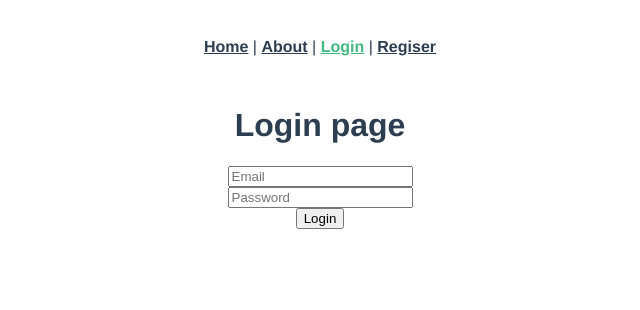
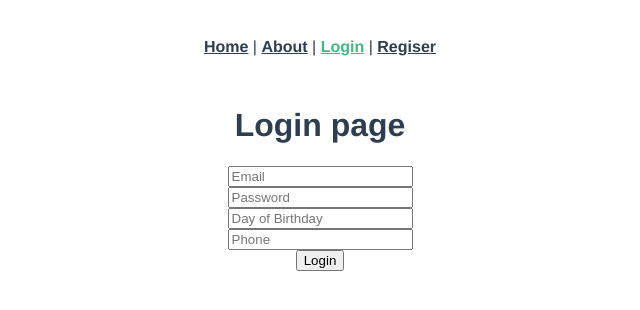
Before and after one commit to bcovies/mevn-stack, a Vue app in the folder frontend/: page /login in a window 1280 px wide. Shown: the top 310 px of the page, without its empty margins (320-960 px from the left). Built offline with nearby package versions, Linux system fonts and the light colour scheme.

Commit message:
Adicionado axios com método post

```diff
--- a/frontend/package.json
+++ b/frontend/package.json
@@ -8,6 +8,7 @@
     "lint": "vue-cli-service lint"
   },
   "dependencies": {
+    "axios": "^0.27.2",
     "core-js": "^3.8.3",
     "vue": "^3.2.13",
     "vue-router": "^4.0.3"
--- a/frontend/src/components/LoginFormComponent.vue
+++ b/frontend/src/components/LoginFormComponent.vue
@@ -1,9 +1,12 @@
 <script>
+import axios from "axios";
 export default {
   data() {
     return {
       email: "",
       passwd: "",
+      dob: "",
+      phone: "",
     };
   },
   methods: {
@@ -13,9 +16,31 @@ export default {
     onInputPasswd(e) {
       this.passwd = e.target.value;
     },
-    onSubmitLogin() {
-      console.log("Sending to backend login informations...");
-      console.log(`${this.email}:${this.passwd}`);
+    onInputDob(e) {
+      this.dob = e.target.value;
+    },
+    onInputPhone(e) {
+      this.phone = e.target.value;
+    },
+    async onSubmitLogin() {
+      console.log(
+        `Sending to backend (${process.env.VUE_APP_API_ENDPOINT}) login informations...`
+      );
+      console.log(`${this.email}:${this.passwd}:${this.dob}:${this.phone}`);
+      try {
+        const data = await axios.post(
+          `http://${process.env.VUE_APP_API_ENDPOINT}/auth/register`,
+          {
+            email: this.email,
+            passwd: this.passwd,
+            dob: this.passwd,
+            phone: this.passwd,
+          }
+        );
+        console.log(data);
+      } catch (error) {
+        console.log(error);
+      }
     },
   },
 };
@@ -37,5 +62,14 @@ export default {
     placeholder="Password"
   />
   <br />
-  <button type="submit" @click="onSubmitLogin">Login</button>
+  <input
+    :value="dob"
+    @input="onInputDob"
+    type="text"
+    placeholder="Day of Birthday"
+  />
+  <br />
+  <input :value="phone" @input="onInputPhone" type="text" placeholder="Phone" />
+  <br />
+  <button @click="onSubmitLogin">Login</button>
 </template>
```
Also changed, not shown: 2 other files (tests, documents, lock files or other folders).
